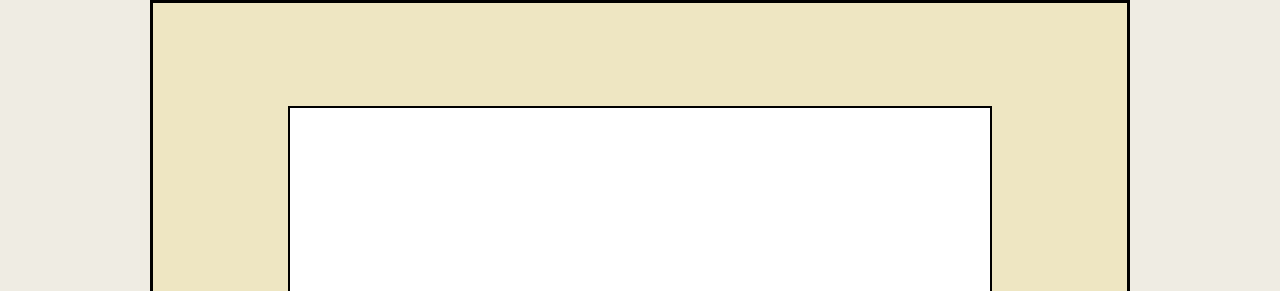
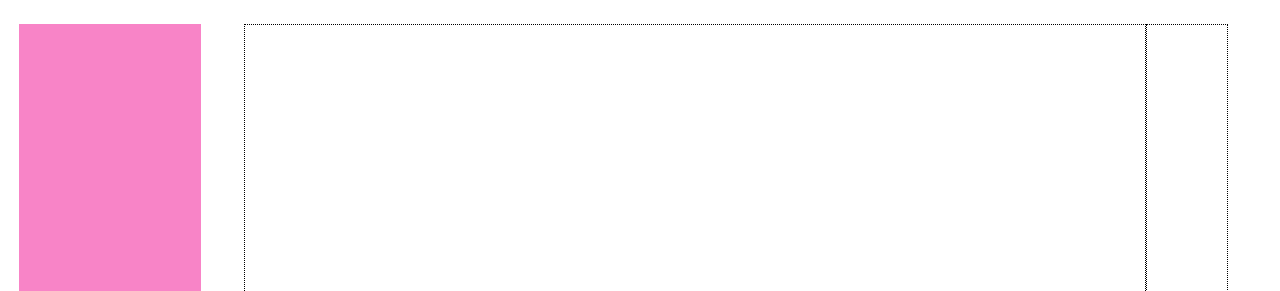
Before and after one commit to nagev-r/things-alive, a website with bundled scripts: page things-alive-app/public/index.html in a window 1280 px wide. Shown: the top 291 px of the page. Built offline with nearby package versions, Linux system fonts and the light colour scheme; files whose address does not match are found by name.

Commit message:
add mouse tracking and change canvas size

```diff
--- a/things-alive-app/public/index.html
+++ b/things-alive-app/public/index.html
@@ -15,14 +15,19 @@
       <div class ="app-shell">
 
         <!-- replace w/logo -->
-         <div class = "header">
-          <!--Future nav herre for other pages-->
+
+        <nav class="nav">
+          <div class = "nav-links">
+              <a> Home </a>
+              <a> About </a>
+              <a> More </a>
           </div>
-        <nav class="navigation"></nav>
+        </nav>
+
         <section id="workspace-container">
 
             <canvas id= "canvasLayout"></canvas>
-          <div id="toolbar-container">
+
               <div class="toolbar">
                 <button id="pen" class ="tool" data-tool = "pen">1</button>
                 <button id="brush" class ="tool" data-tool = "brush">2</button>
@@ -31,10 +36,10 @@
                 <!--tools go here-->
               </div>
 
-          </div>
+
 
         </section>
-
+        <!-- <div class = "footer"></div> -->
       </div>
     </div>
     <script src ="/socket.io/socket.io.js"></script>
--- a/things-alive-app/public/src/canvas.js
+++ b/things-alive-app/public/src/canvas.js
@@ -5,8 +5,8 @@ export function createCanvas(){
     const ctx = canvas.getContext("2d");
 
     //setting pixel size of canvas and brush style basic implementation
-    canvas.width = 700;
-    canvas.height = 500;
+    canvas.width = 900;
+    canvas.height = 585;
     ctx.fillStyle = "white";
     ctx.fillRect(0,0, canvas.width, canvas.height);
 
--- a/things-alive-app/public/src/command-handler.js
+++ b/things-alive-app/public/src/command-handler.js
@@ -1,42 +1,43 @@
 import { beginDrawing, continueDrawing } from "./renderer.js";
+
 
 //need to add undo, redo, and a clear
 export function commandHandler(user, canvas, ctx) {
+    console.log("command handler called");
     let drawing = false;
-
     canvas.addEventListener("mousedown", (e) => {
         drawing = true;
 
         const newStroke = {
+            userId: user.getUserId(),
             tool: user.getTool(),
             currentColor: user.getColor(),
             brushSize: user.getBrushSize(),
             points: []
         }
-
+        const {x, y} = getMouseCoords(e);
 
         user.setCurrentStroke(newStroke);
-        user.addPoints({x: e.offsetX, y: e.offsetY})
+        user.addPoints({x: x, y: y})
         beginDrawing(user.getCurrentStroke(), ctx);
 
         window.dispatchEvent(new CustomEvent("startStroke", {
             detail: user.getCurrentStroke()
         }))
         console.log("1: dispatched startStroke", user.getCurrentStroke());
-        // ctx.strokeStyle = user.getColor();
-        // ctx.lineWidth = user.getBrushSize();
-        // ctx.beginPath();
-        // ctx.moveTo(e.offsetX, e.offsetY);
+
     })
 
     canvas.addEventListener("mousemove", (e) =>{
         if(!drawing) return;
 
-        user.addPoints({ x: e.offsetX, y: e.offsetY });
+        const {x, y} = getMouseCoords(e);
+
+        user.addPoints({ x: x, y: y });
         continueDrawing(user.getPoints(),ctx);
 
         window.dispatchEvent(new CustomEvent("updateStroke", {
-            detail: {x: e.offsetX, y: e.offsetY}
+            detail: {x: x, y: y}
         }))
 
 
@@ -46,7 +47,7 @@ export function commandHandler(user, canvas, ctx) {
     })
 
     //stop drawing
-    canvas.addEventListener("mouseup", (e) => {
+    canvas.addEventListener("mouseup", () => {
         if(!drawing) return;
         drawing = false;
 
@@ -57,7 +58,7 @@ export function commandHandler(user, canvas, ctx) {
 
 
     })
-     canvas.addEventListener( "mouseleave", (e) => {
+     canvas.addEventListener( "mouseleave", () => {
         if(!drawing) return;
         drawing = false;
 
@@ -67,4 +68,29 @@ export function commandHandler(user, canvas, ctx) {
         window.dispatchEvent(new CustomEvent("endStroke"));
     })
 
+    //Undo and Redo Functions
+    document.addEventListener("keydown", function(event){
+        const isShortcut = event.ctrlKey || event.metaKey;
+
+        if (isShortcut && event.key ==='z'){
+            // event.preventDefault();
+            console.log("Undooooo");
+        }
+    })
+
+    document.addEventListener("keydown", function(event){
+        const isShortcut = event.ctrlKey || event.metaKey;
+
+        if (isShortcut && event.key ==='y'){
+            // event.preventDefault();
+            console.log("Redooo");
+        }
+    })
+
+    function getMouseCoords(e){
+        return{
+            x: (e.offsetX )*(canvas.width / canvas.clientWidth),
+            y: (e.offsetY)*(canvas.height / canvas.clientHeight),
+        }
+    }
 }
--- a/things-alive-app/public/src/main-style.css
+++ b/things-alive-app/public/src/main-style.css
@@ -1,23 +1,19 @@
 :root {
-  font-family: system-ui, Avenir, Helvetica, Arial, sans-serif; /*placeholder for now*/
-
   --text-default: #000000;
-  --bg-color: #EFECE3;
+  --bg-color: #ffffff;
   --light-blue: #8FABD4;
   --dark-blue: #4A70A9;
-
   --padding-sm: 1rem;
   --padding-md: 2rem;
-  font-weight: 400;
 }
 
-
 body {
+  font-family: system-ui, Avenir, Helvetica, Arial, sans-serif;
+  font-weight: 400;
   background-color: var(--bg-color);
-  margin: 0 auto;
+  margin: 0;
   height: 100vh;
-
-
+  min-width: 1024px;
 }
 
 h1 {
@@ -25,41 +21,15 @@ h1 {
   line-height: 1.1;
 }
 
-
-
-.hidden{
-opacity: 0;
-pointer-events: none;
-}
-
-
-#app {
-  background: var(--light-blue);
+.hidden {
+  opacity: 0;
+  pointer-events: none;
 }
 
 .app-shell {
-  position: absolute;
-  inset: 0;
+  height: 100vh;
   display: flex;
-  justify-content: flex-start;
-  align-items: center;
-  flex-direction: column;
-  overflow-y: scroll;
-}
-
-
-.screen {
-  position: relative;
-  width: 100%;
-  height: 100vh;
-}
-
-.is-active {
-  display: block;
-}
-
-.screen:not(.is-active) {
-  display: none;
+  flex-direction: row;
 }
 
 button {
@@ -73,102 +43,102 @@ button {
   cursor: pointer;
   transition: border-color 0.25s;
 }
-button:hover {
-  border-color: #646cff;
-}
+button:hover { border-color: #646cff; }
 button:focus,
-button:focus-visible {
-  outline: 4px auto -webkit-focus-ring-color;
+button:focus-visible { outline: 4px auto -webkit-focus-ring-color; }
+
+#pen    { background-color: #94366d; }
+#brush  { background-color: #3380be; }
+#marker { background-color: #a7892a; }
+#eraser { background-color: #6edf64; }
+
+.nav {
+  display: flex;
+  box-sizing: border-box;
+  flex-direction: column;
+  align-items: center;
+  width: 220px;
+  flex-shrink: 0;
+  padding: 24px;
 }
 
-
-#pen{
-  background-color: #94366d;
+.nav-links {
+  display: flex;
+  flex: 1;
+  flex-direction: column;
+  align-items: center;
+  justify-content: center;
+  padding: 5px;
+  width: 100%;
+  gap: 2rem;
+  background-color: #f334a39a;
+  font-size: 1.5rem;
 }
 
-#brush{
-  background-color: #3380be;
+.footer {
+  display: flex;
+  margin-top: 10px;
+  justify-content: center;
+  width: calc(78vw);
+  height: 30px;
+  background-color: #00000056;
 }
 
-#marker {
-  background-color: #a7892a;
-}
-
-#eraser {
-  background-color: #6edf64;
-}
-
-
-#workspace-container{
-  position: relative;
-  width: calc(78vw);
-  height: 100vh;
-
+#workspace-container {
+  flex: 1;
+  min-width: 0;
+  overflow: auto;
+  padding: 24px;
+  box-sizing: border-box;
   display: flex;
-  flex-direction: column ;
-  align-items: center;
-  justify-content: center;
-
   z-index: 1;
 }
 
-#workspace-container::before {
-  content: '';
-  position: absolute;
-  width: calc(-24px + 78vw);
-  height: calc(-48px + 100vh);
-  top: 0;
-  background-color: #eee6c2;
-  pointer-events: none;
-  z-index: 0;
+#canvasLayout {
+  display: block;
+  border: 1px dotted black;
+  background-color: white;
+  width: 900px;
+  height: 585px;
+  z-index: 4;
 }
 
-#workspace-container::after {
-  content: '';
-  pointer-events: none;
-  position: absolute;
-  width: calc(-24px + 78vw);
-  height: calc(-48px + 100vh);
-
-  top:0px;
-  border-style: solid;
-  border-image-slice: 200;
-  border-image-width: 10vw;
-  border-image-repeat: stretch;
-  /* border-image-source: url("./assets/borderimg.svg"); */
-  z-index: 6;
+.toolbar {
+  display: flex;
+  flex-direction: column;
+  justify-content: center;
+  align-items: center;
+  background-color: transparent;
+  width: fit-content;
+  min-width: 80px;
+  z-index: 2;
+  border: 1px dotted black;
 }
 
-#canvasLayout{
-
-  display: block;
-  border: 2.5px solid black;
-  background-color: white;
-  width: 700px;
-  height: 500px;
-  margin: 5px;
-  z-index: 4;
-
-}
-
-.toolbar{
-  position: relative; /*Added*/
-  margin: 2px;
-
-  display: flex;
-  flex-direction: row;
-  justify-content: center;
-  align-items: center;
-  background-color: #8FABD4;
-  width: 300px;
-  height: 80px;
-  z-index: 2;
-  }
-
-.tool{
+.tool {
   width: 50px;
   height: 50px;
   background-color: #e3e6eb;
   margin: 2px;
   z-index: 3;
 }
+
+/* Small screen gate */
+#small-screen-warning {
+  display: none;
+}
+
+@media (max-width: 1023px) {
+  .app-shell {
+    display: none;
+  }
+  #small-screen-warning {
+    display: flex;
+    align-items: center;
+    justify-content: center;
+    height: 100vh;
+    text-align: center;
+    padding: 2rem;
+    color: var(--text-default);
+  }
+}
--- a/things-alive-app/public/src/socket.js
+++ b/things-alive-app/public/src/socket.js
@@ -30,7 +30,7 @@ export function initSocket(ctx){
     socket.on("startStroke", (stroke) => {
         //draw remote user's stroke
         console.log("3: received remote strokeStart", stroke);
-         beginDrawing(stroke, ctx);
+        beginDrawing(stroke, ctx);
 
     })
 
--- a/things-alive-app/public/src/user.js
+++ b/things-alive-app/public/src/user.js
@@ -17,6 +17,10 @@ export class User {
 
     }
 
+
+    getUserId(){
+        return this.userId;
+    }
 
     setCurrentStroke(currentStroke){
         this.drawingHistory.currentStroke = currentStroke;
```
Also changed, not shown: things-alive-app/public/src/notes.md (+8 -0 lines), README.md (deleted), things-alive-app/public/src/assets/softborder.svg (added), things-alive-app/public/src/assets/thingborder2.png (added), things-alive-app/public/src/assets/thingsalive.webp (added). Lines whose indentation alone changed are shown as unchanged.
